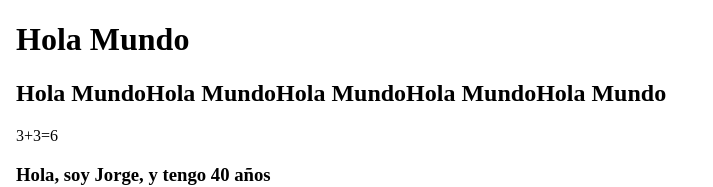
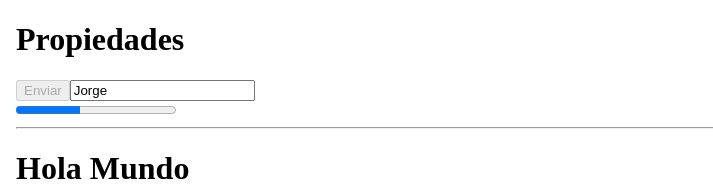
Before and after one commit to jgarrone82/my-store, an Angular app: page / in a window 1280 px wide. Shown: the top 187 px of the page, without its empty margins (0-713 px from the left). Built offline with nearby package versions, Linux system fonts and the light colour scheme.

Commit message:
property binding

```diff
--- a/src/app/app.component.html
+++ b/src/app/app.component.html
@@ -7,6 +7,11 @@
   <title>Document</title>
 </head>
 <body>
+  <h1>Propiedades</h1>
+  <button [disabled]="btnDisabled">Enviar</button>
+  <input type="text" [value]="name"/><br/>
+  <progress max="100" [value]="age"></progress>
+  <hr/>
   <h1>Hola Mundo</h1>
   <h2>{{'Hola Mundo'.repeat(5)}}</h2>
   <p>3+3={{3+3}}</p>
--- a/src/app/app.component.ts
+++ b/src/app/app.component.ts
@@ -10,4 +10,5 @@
   name = 'Jorge';
   age= 40;
   img:string = 'http://placeimg.com/640/480/tech';
+  btnDisabled = true;
 }
```
